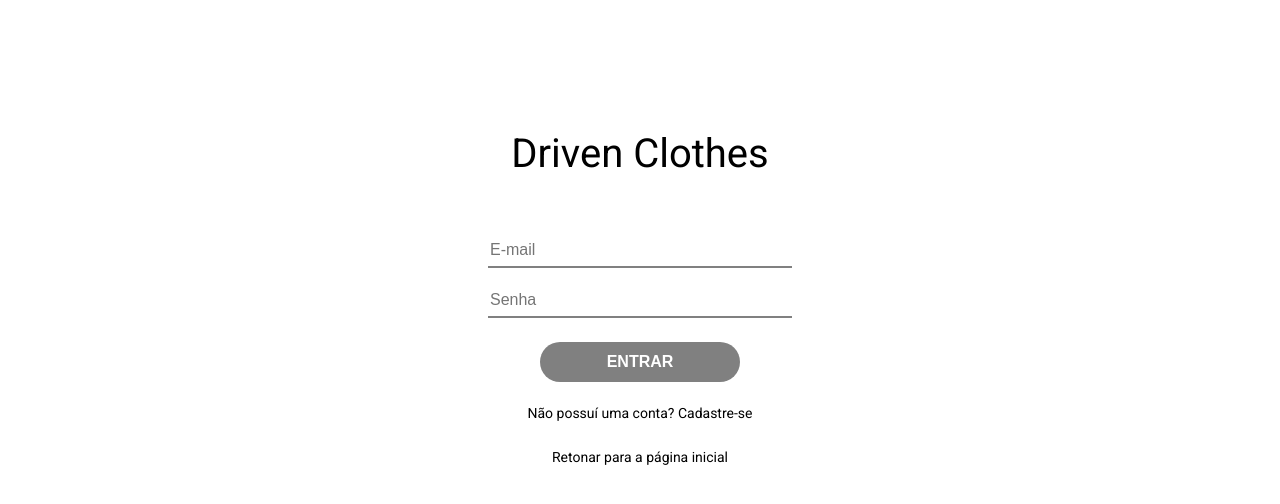
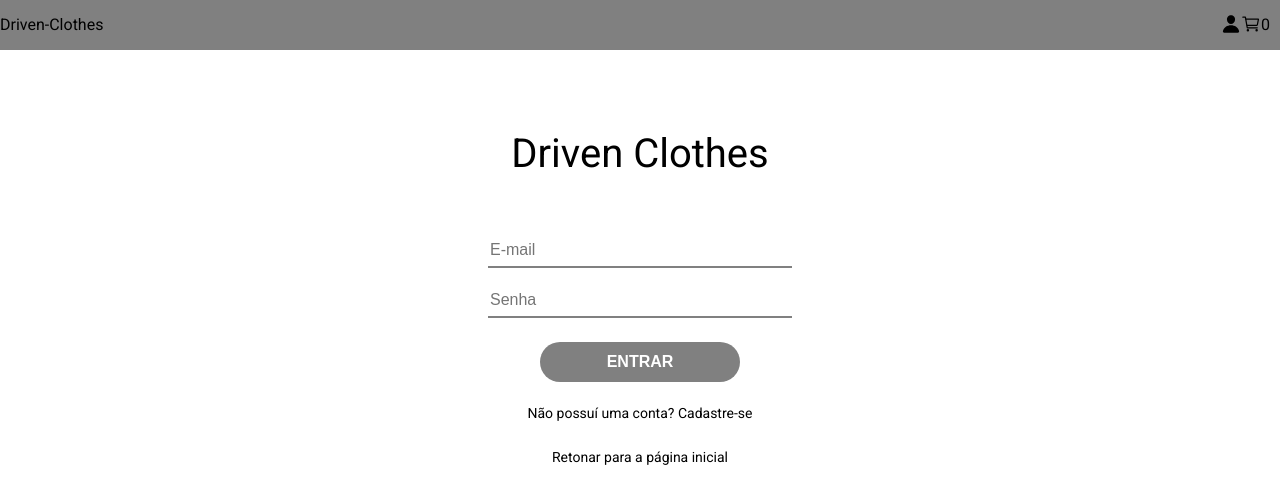
Before and after one commit to maricrestani/projeto15-drivenClothes-front, a React (Create React App) app: page /signin in a window 1280 px wide. Shown: the top 504 px of the page. Built offline with nearby package versions, Linux system fonts and the light colour scheme.

Commit message:
feat: header no signup e signin

```diff
--- a/src/SignIn.js
+++ b/src/SignIn.js
@@ -1,4 +1,5 @@
 import axios from "axios";
+import Header from "./Header";
 import { React, useState } from "react";
 import { Link, useNavigate } from "react-router-dom";
 import styled from "styled-components";
@@ -31,6 +32,8 @@ export default function SignIn() {
   }
 
   return (
+    <>
+      <Header></Header>
       <LoginContainer>
         <h1>Driven Clothes</h1>
         <form onSubmit={SignIn}>
@@ -59,6 +62,7 @@ export default function SignIn() {
           <h3>Retonar para a página inicial</h3>
         </Link>
       </LoginContainer>
+    </>
   );
 }
 
--- a/src/SignUp.js
+++ b/src/SignUp.js
@@ -1,4 +1,5 @@
 import axios from "axios";
+import Header from "./Header";
 import { React, useState } from "react";
 import { Link, useNavigate } from "react-router-dom";
 import styled from "styled-components";
@@ -34,6 +35,8 @@ export default function SignUp() {
   }
 
   return (
+    <>
+      <Header></Header>
       <LoginContainer>
         <h1>Driven Clothes</h1>
         <h2>CRIE UMA CONTA</h2>
@@ -79,6 +82,7 @@ export default function SignUp() {
           <h3>Retonar para a página inicial</h3>
         </Link>
       </LoginContainer>
+    </>
   );
 }
 
```
Lines whose indentation alone changed are shown as unchanged.
